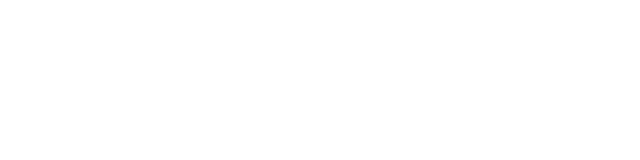
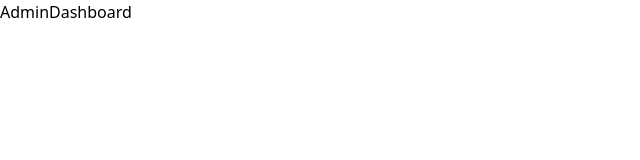
Before and after one commit to sairam-hostel/hostel_management-client, a React (Vite) app: page /admin in a window 1280 px wide. Before the commit this address had no page. Shown: the top 160 px of the page, without its empty margins (0-640 px from the left). Built offline with nearby package versions, Linux system fonts and the light colour scheme.

Commit message:
change of the folder structure

```diff
--- a/src/App.jsx
+++ b/src/App.jsx
@@ -1,18 +1,18 @@
 import React from 'react'
 import Login from './app/auth/Login';
 import { BrowserRouter as Router, Routes, Route } from 'react-router-dom';
-import StudentDashboard from './app/Home/student_dashboard/StudentDashboard';
-import AdminDashboard from './app/Home/admin_dashboard/AdminDashboard';
+import StudentDashboard from './app/student/StudentDashboard';
+import AdminDashboard from './app/admin/AdminDashboard';
 const App = () => {
   return (
     <Router>
       <Routes>
         <Route path="/" element={<Login />} />
 
-        <Route path="/student/dashboard" element={<StudentDashboard />} />
+        <Route path="/student" element={<StudentDashboard />} />
 
 
-        <Route path="/admin/dashboard" element={<AdminDashboard />} />
+        <Route path="/admin" element={<AdminDashboard />} />
       </Routes>
     </Router>
   );
```
Also changed, not shown: src/app/admin/AdminDashboard.jsx (renamed from src/app/Home/admin_dashboard/AdminDashboard.jsx), src/app/student/StudentDashboard.jsx (renamed from src/app/Home/student_dashboard/StudentDashboard.jsx).
